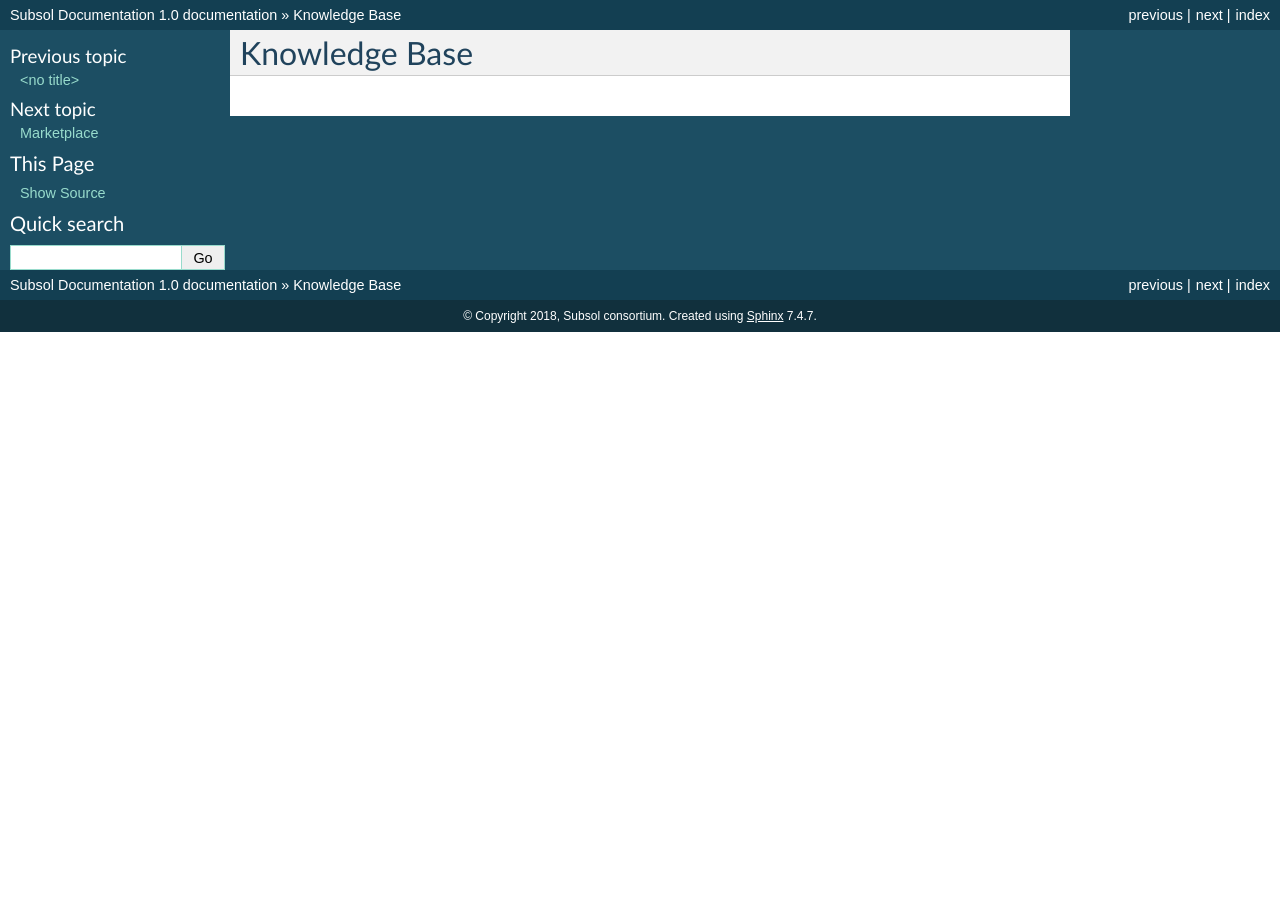
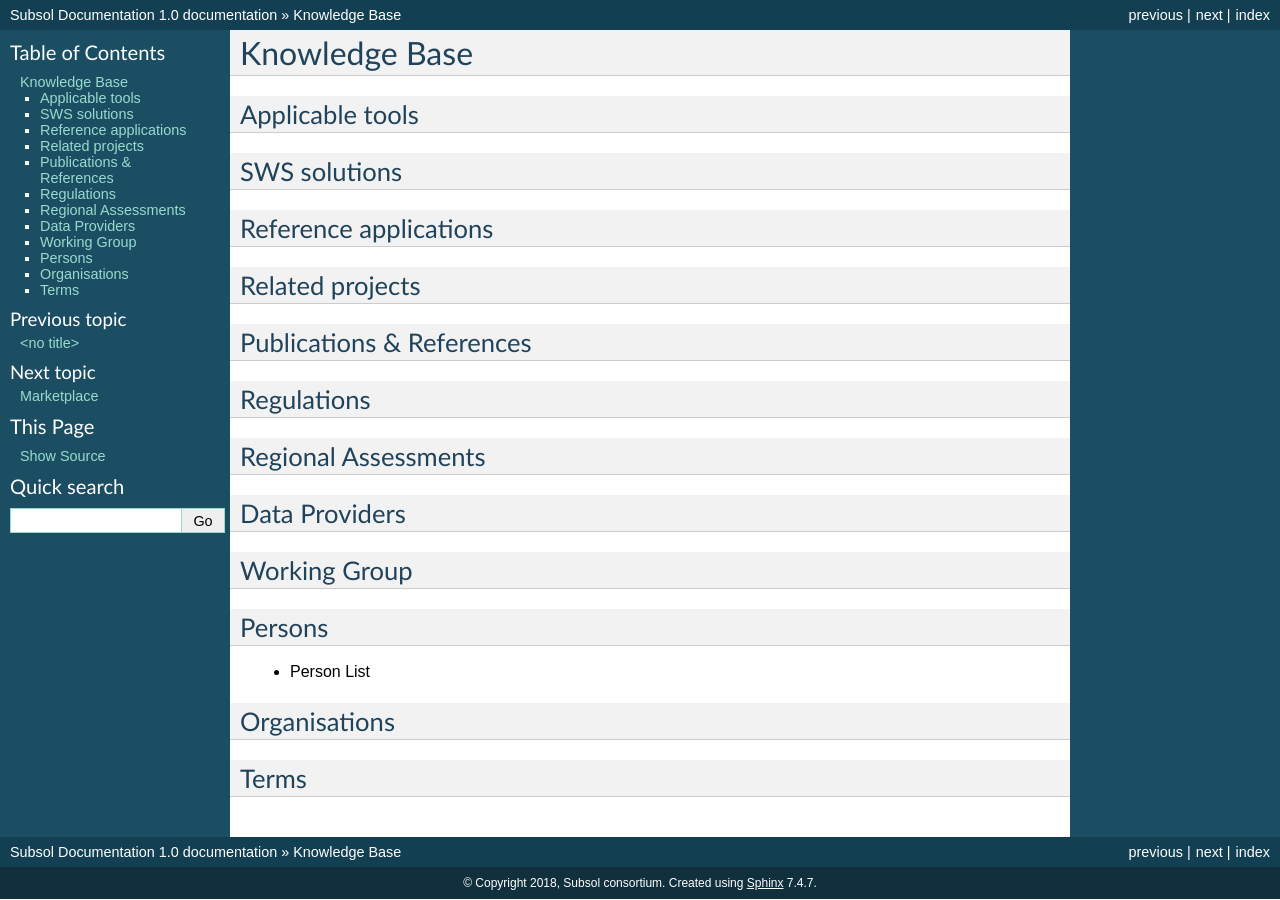
Before and after one commit to ubitech/subsol-docs, a Sphinx documentation site: the page built from docs/d_knbase.rst, in a window 1280 px wide. Built offline with Sphinx 7.4.7, drawn with Linux system fonts in a browser that asks for light colours.

Commit message:
subsol v1.03

```diff
--- a/docs/d_knbase.rst
+++ b/docs/d_knbase.rst
@@ -1,3 +1,29 @@
 ========
 Knowledge Base
 ========
+Applicable tools
+----------------
+SWS solutions
+-------------
+Reference applications
+----------------------
+Related projects
+-----------------
+Publications & References
+--------------------------
+Regulations
+-------------
+Regional Assessments
+--------------------
+Data Providers
+--------------
+Working Group
+--------------
+Persons
+--------
+- Person List
+
+Organisations
+-------------
+Terms
+------
--- a/docs/e_mark.rst
+++ b/docs/e_mark.rst
@@ -1,3 +1,15 @@
 ========
 Marketplace
 ========
+Applicable tools
+----------------
+Related projects
+----------------
+SWS solutions
+--------------
+Reference applications
+----------------------
+Inbox
+------
+Knowledge Base
+--------------
--- a/docs/pa_quaries.rst
+++ /dev/null
@@ -1,3 +0,0 @@
-============
-Queries
-============
--- /dev/null
+++ b/docs/pa_search.rst
@@ -0,0 +1,5 @@
+============
+Search
+============
+Advance Search
+--------------
```
